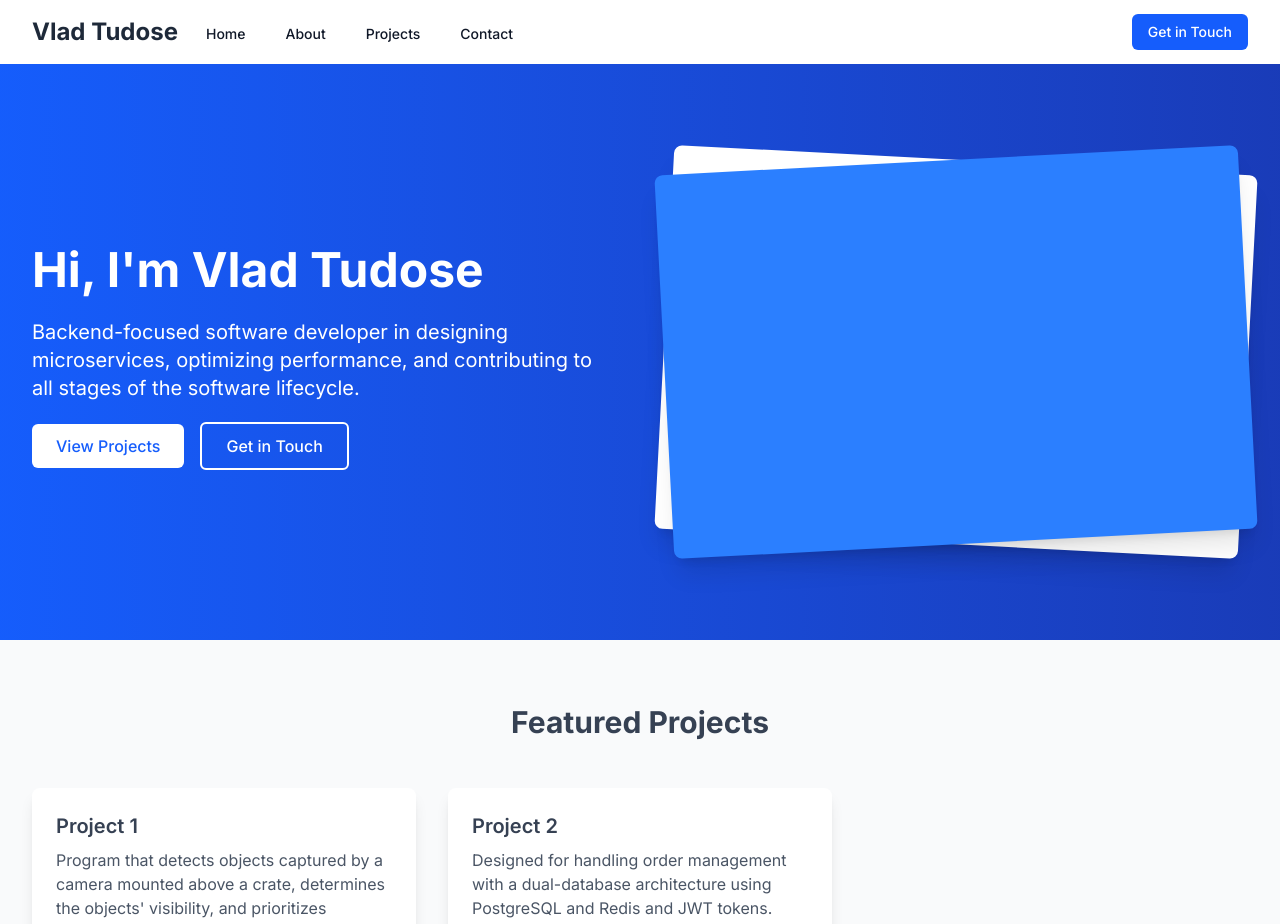
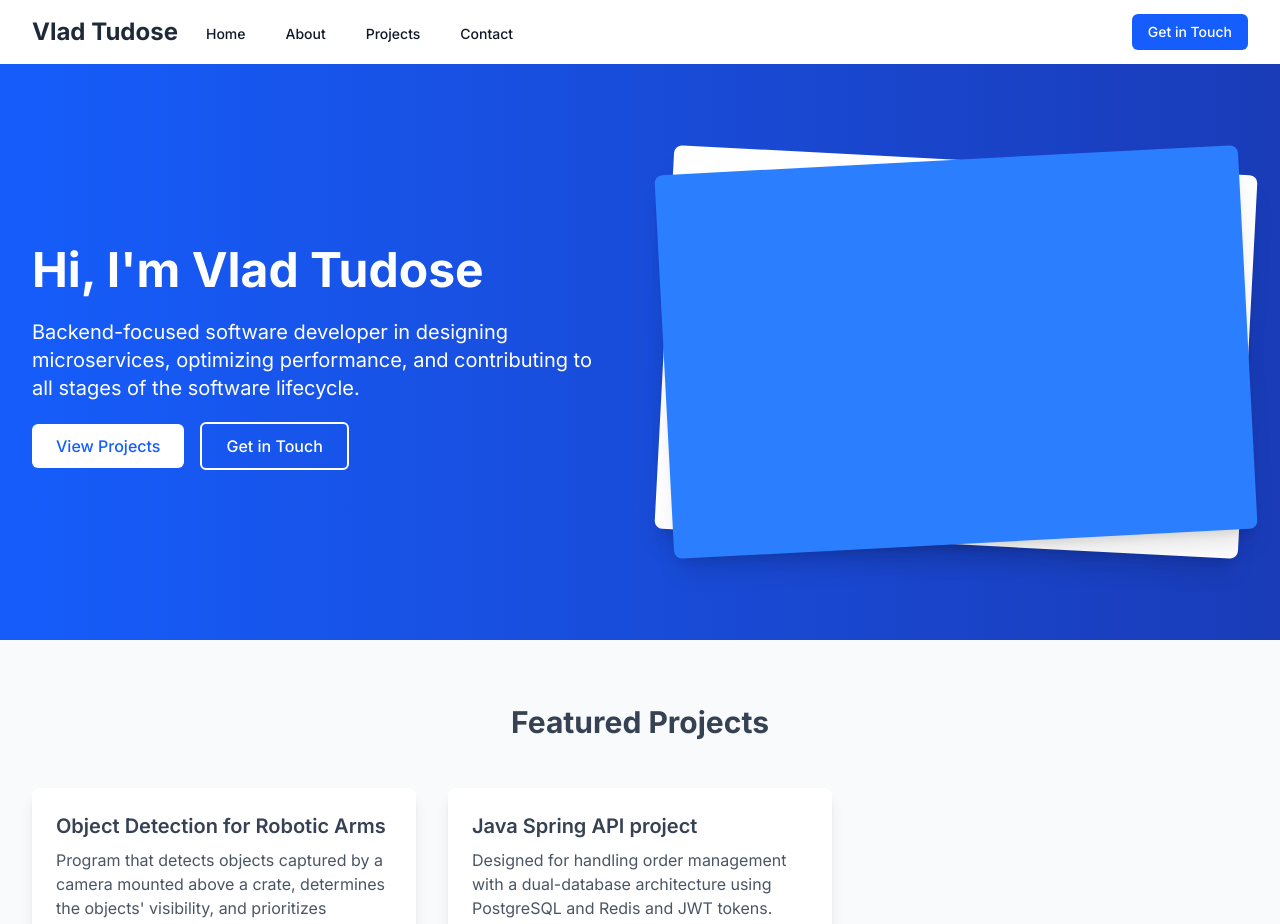
Before and after one commit to TudoseVlad/Personal_website, a Next.js app: page / in a window 1280 px wide. Shown: the top 924 px of the page. Built offline with nearby package versions, Linux system fonts and the light colour scheme.

Commit message:
added object_detection

```diff
--- a/src/app/page.tsx
+++ b/src/app/page.tsx
@@ -4,7 +4,7 @@ const featuredProjects = [
     id: 1,
     title: "Object Detection for Robotic Arms",
     description: "Program that detects objects captured by a camera mounted above a crate, determines the objects' visibility, and prioritizes extraction based on surface area.",
-    link: "",
+    link: "https://github.com/TudoseVlad/Object_detection",
   },
   {
     id: 2,
@@ -60,7 +60,7 @@ export default function Home() {
             {featuredProjects.map((project) => (
               <div key={project.id} className="bg-white rounded-lg shadow-lg overflow-hidden text-gray-700">
                 <div className="p-6">
-                  <h3 className="text-xl font-semibold mb-2">Project {project.id}</h3>
+                  <h3 className="text-xl font-semibold mb-2">{project.title}</h3>
                   <p className="text-gray-600 mb-4">
                     {project.description}
                   </p>
--- a/src/app/projects/page.tsx
+++ b/src/app/projects/page.tsx
@@ -20,7 +20,7 @@ export default function Projects() {
       category: "AI/ML",
       description: "Developed a machine learning-based object detection system using the YOLO (You Only Look Once) algorithm. The system detects objects captured by a camera mounted above a crate, determines the objects' visibility, and prioritizes extraction based on surface area. Created a user interface using PyQt for testing program accuracy and decision- making.",
       technologies: ["Python", "PyQt", "YOLO"],
-      link: "",
+      link: "https://github.com/TudoseVlad/Object_detection",
     },
     {
       id: 2,
```
